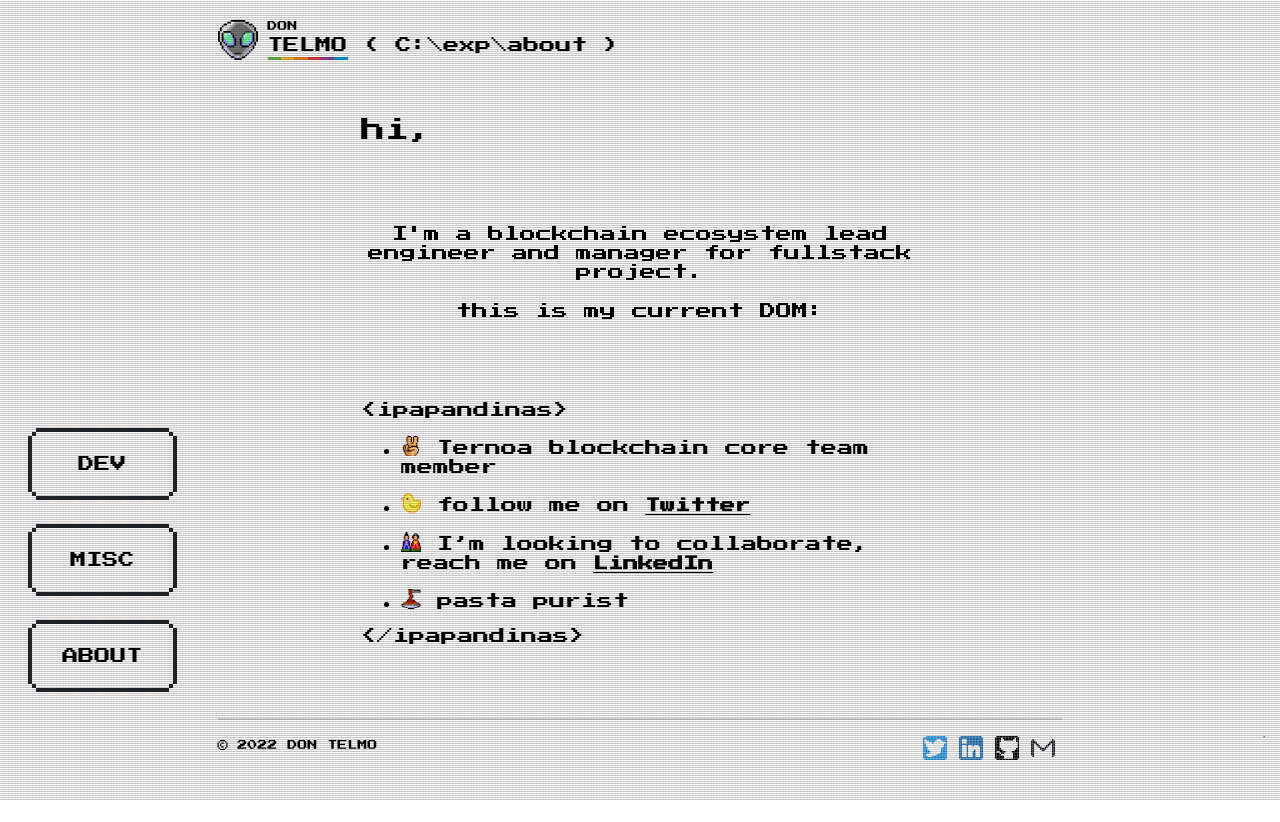
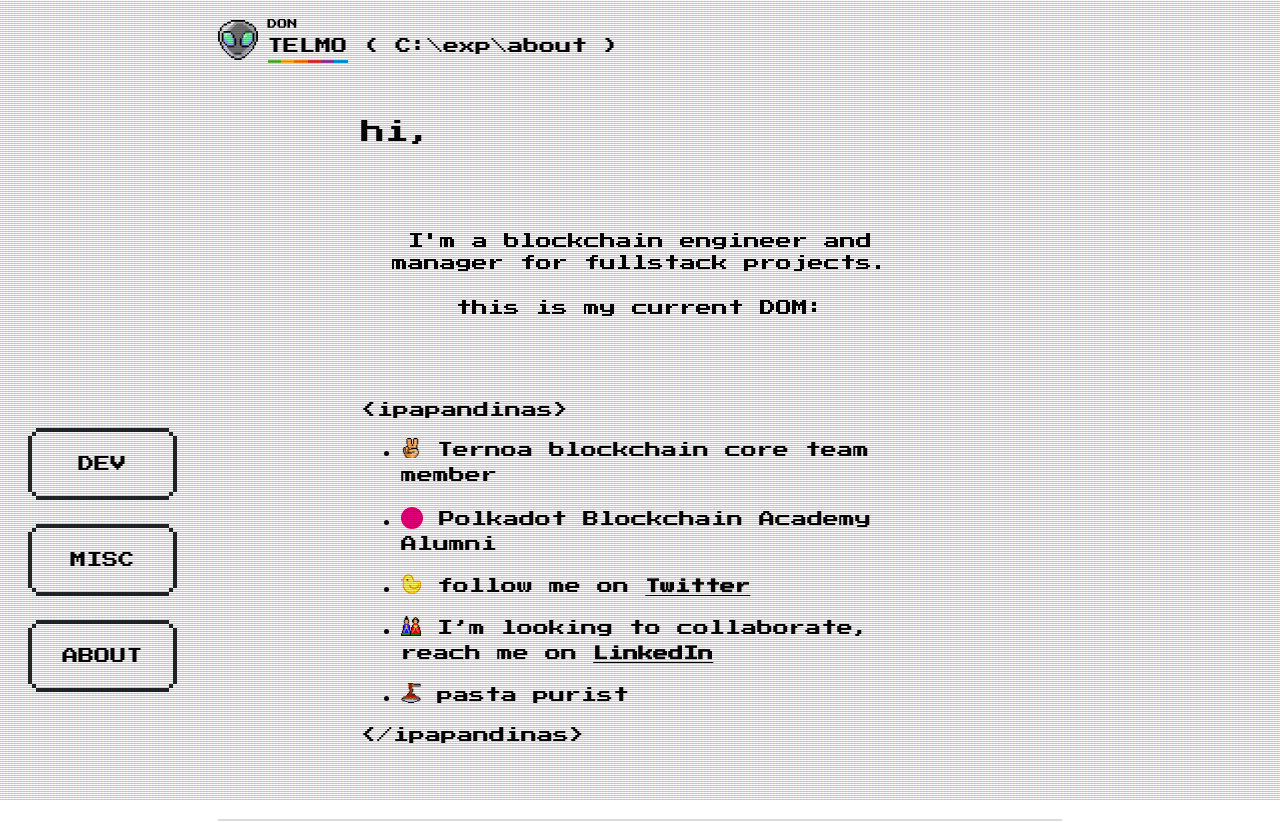
Before and after one commit to ipapandinas/dontelmo, a Next.js app: page /exp/about in a window 1280 px wide. Before the commit the page ends 800 px from the top, so only its background shows below. Built offline with nearby package versions, Linux system fonts and the light colour scheme.

Commit message:
pba added

```diff
--- a/app/exp/about/page.tsx
+++ b/app/exp/about/page.tsx
@@ -7,8 +7,7 @@ export default function Page() {
     <div className={styles.root}>
       <h1 className={styles.title}>hi,</h1>
       <p className={styles.description}>
-        I&apos;m a blockchain ecosystem lead engineer and manager for fullstack
-        project.
+        I&apos;m a blockchain engineer and manager for fullstack projects.
         <br />
         <br />
         this is my current DOM:
@@ -24,6 +23,10 @@ export default function Page() {
               height={20}
             />{' '}
             Ternoa blockchain core team member
+          </li>
+          <li className={styles.listItem}>
+            <span className={styles.polkadotEmoji} /> Polkadot Blockchain
+            Academy Alumni
           </li>
           <li className={styles.listItem}>
             <Image
--- a/app/exp/about/styles.module.css
+++ b/app/exp/about/styles.module.css
@@ -31,6 +31,7 @@
 
 .listItem {
   font-size: 1.6rem;
+  line-height: 1.6;
 }
 
 .link {
@@ -39,6 +40,16 @@
   text-decoration: underline;
 }
 
+.polkadotEmoji {
+  display: inline-block;
+  width: 22px;
+  height: 22px;
+  border-radius: 50%;
+  background-color: #e6007a;
+  position: relative;
+  top: 2px;
+}
+
 @media (max-width: 992px) {
   .root {
     width: 100%;
--- a/styles/globals.css
+++ b/styles/globals.css
@@ -24,7 +24,7 @@ a {
   font: normal 400 1.6rem 'PressStart2P';
   box-sizing: border-box;
   font-size: 62.5%;
-  line-height: 1.2;
+  line-height: 1.4;
 }
 
 .fade-in {
```
